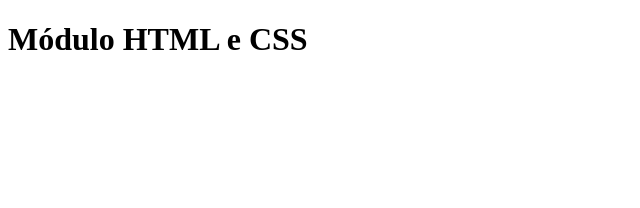
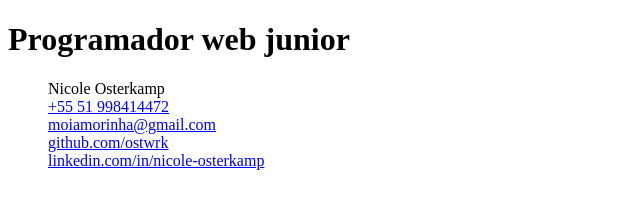
Before and after one commit to osterkkk/repositorio-inicial-html-e-css, a plain HTML site: page index.html in a window 1280 px wide. Shown: the whole page, without its empty margins (0-640 px from the left). Drawn offline with Linux system fonts and the light colour scheme.

Commit message:
feature: header info

```diff
--- a/index.html
+++ b/index.html
@@ -6,6 +6,18 @@
     <title>HTML e CSS</title>
 </head>
 <body>
-    <h1>Módulo HTML e CSS</h1>
+    <header>
+<h1>Programador web junior</h1>
+<ul type="none">
+    <li>Nicole Osterkamp</li>
+    <li><a href="tel:++55 51 998414472">+55 51 998414472</a></li>
+    <li>
+        <a href="mailto:moiamorinha@gmail.com?subject=vaga%20de%20programador%20jr&body=olá,%20gostei%20do%20seu%20perfil!">moiamorinha@gmail.com</a></li>
+    <li>
+        <a href="https://github.com/ostwrk" target="_blank" rel="noopener noreferrer">github.com/ostwrk</a></li>
+    <li>
+        <a href="https://www.linkedin.com/in/nicole-osterkamp" target="_blank" rel="noopener noreferrer">linkedin.com/in/nicole-osterkamp</a></li>
+</ul>
+    </header>
 </body>
 </html>
```
